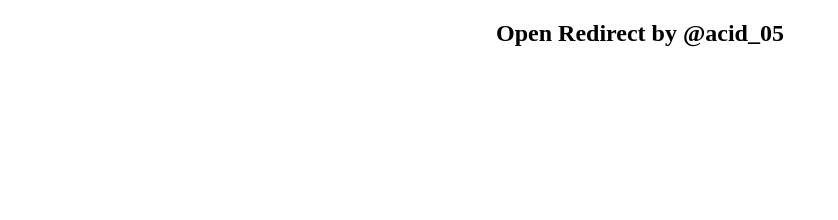
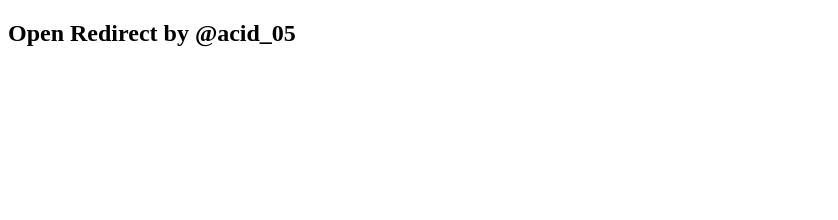
Before and after one commit to mrsh3z4n/git, a plain HTML site: page index.html in a window 1280 px wide. Shown: the whole page, without its empty margins (0-838 px from the left). Drawn offline with Linux system fonts and the light colour scheme.

Commit message:
Update index.html

```diff
--- a/index.html
+++ b/index.html
@@ -6,7 +6,7 @@
 	<title>open redirect pOc</title>
 </head>
 <body>
-	<center><h2>Open Redirect by @acid_05</h2></center>
+	<h2>Open Redirect by @acid_05</h2>
 
 </body>
 	<script>alert(/xss_poc/)</script>
```
